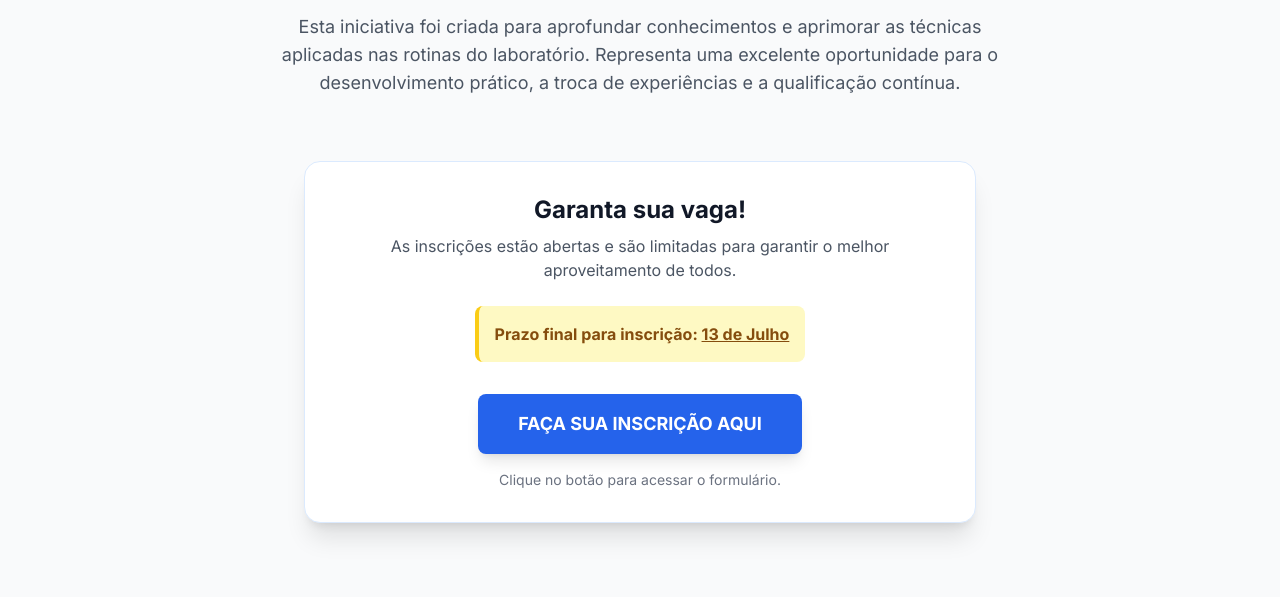
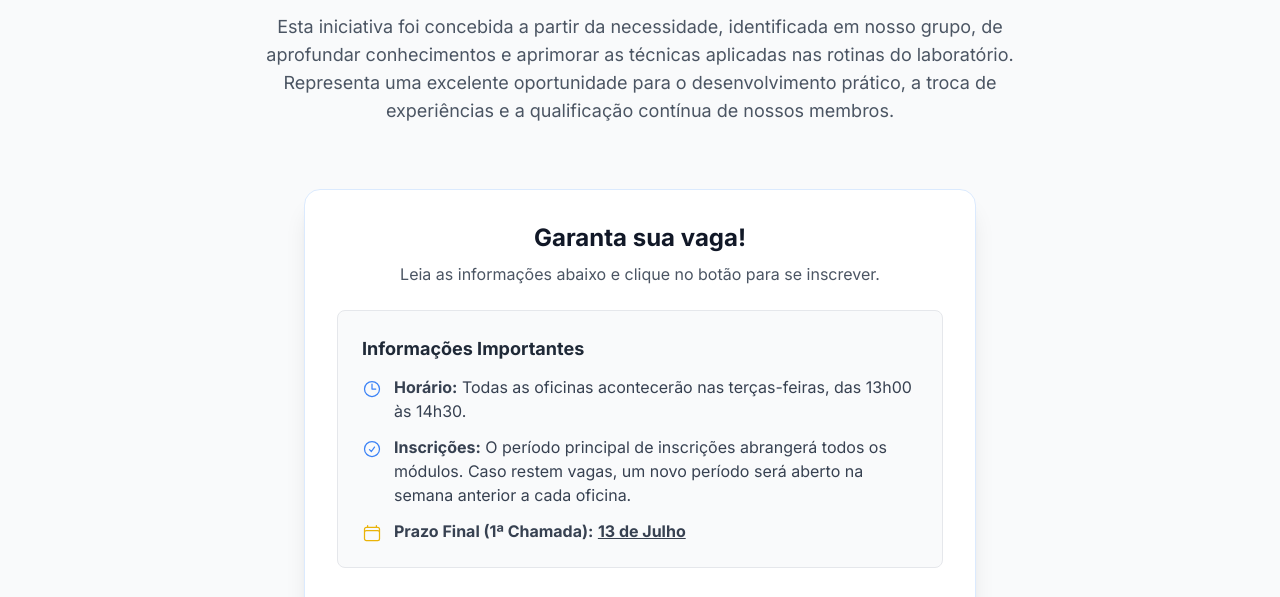
Before and after one commit to jpauleti/oficinaslaef, a plain HTML site: page index.html in a window 1280 px wide. Shown: the part 307-904 px from the top of the page. Drawn offline with nearby package versions, Linux system fonts and the light colour scheme.

Commit message:
Update index.html

```diff
--- a/index.html
+++ b/index.html
@@ -34,22 +34,43 @@
         <section class="text-center max-w-3xl mx-auto">
             <h2 class="text-3xl font-bold text-blue-900">Feito por nós, para nós.</h2>
             <p class="mt-4 text-lg text-gray-600">
-                Esta iniciativa foi criada para aprofundar conhecimentos e aprimorar as técnicas aplicadas nas rotinas do laboratório. Representa uma excelente oportunidade para o desenvolvimento prático, a troca de experiências e a qualificação contínua.
+                Esta iniciativa foi concebida a partir da necessidade, identificada em nosso grupo, de aprofundar conhecimentos e aprimorar as técnicas aplicadas nas rotinas do laboratório. Representa uma excelente oportunidade para o desenvolvimento prático, a troca de experiências e a qualificação contínua de nossos membros.
             </p>
         </section>
 
         <!-- Inscription CTA Section -->
         <section id="inscricao" class="mt-16 bg-white p-8 rounded-2xl shadow-xl border border-blue-100 text-center max-w-2xl mx-auto">
             <h3 class="text-2xl font-bold text-gray-900">Garanta sua vaga!</h3>
-            <p class="mt-2 text-gray-600">As inscrições estão abertas e são limitadas para garantir o melhor aproveitamento de todos.</p>
+            <p class="mt-2 text-gray-600">Leia as informações abaixo e clique no botão para se inscrever.</p>
 
-            <div class="mt-6 bg-yellow-100 border-l-4 border-yellow-400 text-yellow-800 p-4 rounded-lg inline-block">
-                <p class="font-bold">Prazo final para inscrição: <span class="underline">13 de Julho</span></p>
+            <!-- Information Box -->
+            <div class="mt-6 text-left bg-gray-50 p-6 rounded-lg border">
+                <h4 class="font-bold text-lg text-gray-800 mb-3">Informações Importantes</h4>
+                <ul class="space-y-3 text-gray-700">
+                    <li class="flex items-start">
+                        <svg class="w-5 h-5 mr-3 text-blue-500 flex-shrink-0 mt-1" xmlns="http://www.w3.org/2000/svg" fill="none" viewBox="0 0 24 24" stroke-width="1.5" stroke="currentColor">
+                          <path stroke-linecap="round" stroke-linejoin="round" d="M12 6v6h4.5m4.5 0a9 9 0 11-18 0 9 9 0 0118 0z" />
+                        </svg>
+                        <span><strong>Horário:</strong> Todas as oficinas acontecerão nas terças-feiras, das 13h00 às 14h30.</span>
+                    </li>
+                    <li class="flex items-start">
+                        <svg class="w-5 h-5 mr-3 text-blue-500 flex-shrink-0 mt-1" xmlns="http://www.w3.org/2000/svg" fill="none" viewBox="0 0 24 24" stroke-width="1.5" stroke="currentColor">
+                          <path stroke-linecap="round" stroke-linejoin="round" d="M9 12.75L11.25 15 15 9.75M21 12a9 9 0 11-18 0 9 9 0 0118 0z" />
+                        </svg>
+                        <span><strong>Inscrições:</strong> O período principal de inscrições abrangerá todos os módulos. Caso restem vagas, um novo período será aberto na semana anterior a cada oficina.</span>
+                    </li>
+                    <li class="flex items-start">
+                         <svg class="w-5 h-5 mr-3 text-yellow-500 flex-shrink-0 mt-1" xmlns="http://www.w3.org/2000/svg" fill="none" viewBox="0 0 24 24" stroke-width="1.5" stroke="currentColor">
+                           <path stroke-linecap="round" stroke-linejoin="round" d="M6.75 3v2.25M17.25 3v2.25M3 18.75V7.5a2.25 2.25 0 012.25-2.25h13.5A2.25 2.25 0 0121 7.5v11.25m-18 0A2.25 2.25 0 005.25 21h13.5A2.25 2.25 0 0021 18.75m-18 0v-7.5A2.25 2.25 0 015.25 9h13.5A2.25 2.25 0 0121 11.25v7.5" />
+                         </svg>
+                        <span><strong>Prazo Final (1ª Chamada):</strong> <span class="font-bold underline">13 de Julho</span></span>
+                    </li>
+                </ul>
             </div>
 
             <div class="mt-8">
                 <!-- IMPORTANTE: Substitua o '#' pelo link do seu formulário de inscrição -->
-                <a href="https://forms.gle/AyM5KJE3cipam5tY9"
+                <a href="https://forms.gle/ELwW3rtbKCrmrCUf7"
                    class="inline-block w-full sm:w-auto bg-blue-600 text-white font-bold text-lg px-10 py-4 rounded-lg shadow-lg hover:bg-blue-700 transition-transform transform hover:scale-105 focus:outline-none focus:ring-4 focus:ring-blue-300">
                     FAÇA SUA INSCRIÇÃO AQUI
                 </a>
@@ -62,12 +83,13 @@
         <section class="mt-20">
             <h2 class="text-3xl font-bold text-center text-blue-900 mb-12">Cronograma das Oficinas</h2>
             <div class="space-y-8">
-                <!-- Card Template -->
+                <!-- Card Oficina 1 -->
                 <div class="bg-white p-6 rounded-2xl shadow-lg border border-gray-200 hover:shadow-xl transition-shadow duration-300">
                     <div class="md:flex md:items-center">
                         <div class="md:w-1/4 text-center md:text-left mb-4 md:mb-0">
                             <span class="text-sm font-semibold text-blue-600 bg-blue-100 py-1 px-3 rounded-full">Oficina 1</span>
                             <p class="text-xs text-gray-500 mt-1">Capacitação Técnica</p>
+                            <p class="font-bold text-gray-700 mt-2">15/07/2025</p>
                         </div>
                         <div class="md:w-3/4 md:pl-6">
                             <h4 class="text-xl font-bold text-gray-900">Oficina de Coleta de Lactato Sanguíneo</h4>
@@ -75,12 +97,13 @@
                         </div>
                     </div>
                 </div>
-                <!-- End Card -->
+                <!-- Card Oficina 2 -->
                  <div class="bg-white p-6 rounded-2xl shadow-lg border border-gray-200 hover:shadow-xl transition-shadow duration-300">
                     <div class="md:flex md:items-center">
                         <div class="md:w-1/4 text-center md:text-left mb-4 md:mb-0">
                             <span class="text-sm font-semibold text-green-600 bg-green-100 py-1 px-3 rounded-full">Oficina 2</span>
                             <p class="text-xs text-gray-500 mt-1">Realização de Teste</p>
+                            <p class="font-bold text-gray-700 mt-2">12/08/2025</p>
                         </div>
                         <div class="md:w-3/4 md:pl-6">
                             <h4 class="text-xl font-bold text-gray-900">Teste em Esteira com Ergoespirometria</h4>
@@ -88,11 +111,13 @@
                         </div>
                     </div>
                 </div>
+                <!-- Card Oficina 3 -->
                  <div class="bg-white p-6 rounded-2xl shadow-lg border border-gray-200 hover:shadow-xl transition-shadow duration-300">
                     <div class="md:flex md:items-center">
                         <div class="md:w-1/4 text-center md:text-left mb-4 md:mb-0">
                             <span class="text-sm font-semibold text-purple-600 bg-purple-100 py-1 px-3 rounded-full">Oficina 3</span>
                             <p class="text-xs text-gray-500 mt-1">Análise de Dados</p>
+                            <p class="font-bold text-gray-700 mt-2">19/08/2025</p>
                         </div>
                         <div class="md:w-3/4 md:pl-6">
                             <h4 class="text-xl font-bold text-gray-900">Análise dos Dados da Ergoespirometria</h4>
@@ -100,11 +125,13 @@
                         </div>
                     </div>
                 </div>
+                <!-- Card Oficina 4 -->
                  <div class="bg-white p-6 rounded-2xl shadow-lg border border-gray-200 hover:shadow-xl transition-shadow duration-300">
                     <div class="md:flex md:items-center">
                         <div class="md:w-1/4 text-center md:text-left mb-4 md:mb-0">
                             <span class="text-sm font-semibold text-green-600 bg-green-100 py-1 px-3 rounded-full">Oficina 4</span>
                             <p class="text-xs text-gray-500 mt-1">Realização de Teste</p>
+                            <p class="font-bold text-gray-700 mt-2">26/08/2025</p>
                         </div>
                         <div class="md:w-3/4 md:pl-6">
                             <h4 class="text-xl font-bold text-gray-900">Teste em Cicloergômetro com NIRS</h4>
@@ -112,11 +139,13 @@
                         </div>
                     </div>
                 </div>
+                <!-- Card Oficina 5 -->
                  <div class="bg-white p-6 rounded-2xl shadow-lg border border-gray-200 hover:shadow-xl transition-shadow duration-300">
                     <div class="md:flex md:items-center">
                         <div class="md:w-1/4 text-center md:text-left mb-4 md:mb-0">
                             <span class="text-sm font-semibold text-purple-600 bg-purple-100 py-1 px-3 rounded-full">Oficina 5</span>
                             <p class="text-xs text-gray-500 mt-1">Análise de Dados</p>
+                            <p class="font-bold text-gray-700 mt-2">02/09/2025</p>
                         </div>
                         <div class="md:w-3/4 md:pl-6">
                             <h4 class="text-xl font-bold text-gray-900">Análise dos Dados do NIRS</h4>
@@ -124,11 +153,13 @@
                         </div>
                     </div>
                 </div>
+                <!-- Card Oficina 6 -->
                  <div class="bg-white p-6 rounded-2xl shadow-lg border border-gray-200 hover:shadow-xl transition-shadow duration-300">
                     <div class="md:flex md:items-center">
                         <div class="md:w-1/4 text-center md:text-left mb-4 md:mb-0">
                             <span class="text-sm font-semibold text-green-600 bg-green-100 py-1 px-3 rounded-full">Oficina 6</span>
                             <p class="text-xs text-gray-500 mt-1">Realização de Teste</p>
+                            <p class="font-bold text-gray-700 mt-2">09/09/2025</p>
                         </div>
                         <div class="md:w-3/4 md:pl-6">
                             <h4 class="text-xl font-bold text-gray-900">Testes de Campo para Performance</h4>
@@ -136,11 +167,13 @@
                         </div>
                     </div>
                 </div>
+                <!-- Card Oficina 7 -->
                  <div class="bg-white p-6 rounded-2xl shadow-lg border border-gray-200 hover:shadow-xl transition-shadow duration-300">
                     <div class="md:flex md:items-center">
                         <div class="md:w-1/4 text-center md:text-left mb-4 md:mb-0">
                             <span class="text-sm font-semibold text-red-600 bg-red-100 py-1 px-3 rounded-full">Oficina 7</span>
                             <p class="text-xs text-gray-500 mt-1">Projeto Final</p>
+                            <p class="font-bold text-gray-700 mt-2">16/09/2025</p>
                         </div>
                         <div class="md:w-3/4 md:pl-6">
                             <h4 class="text-xl font-bold text-gray-900">Desenvolvimento de Estudo Dirigido</h4>
```
